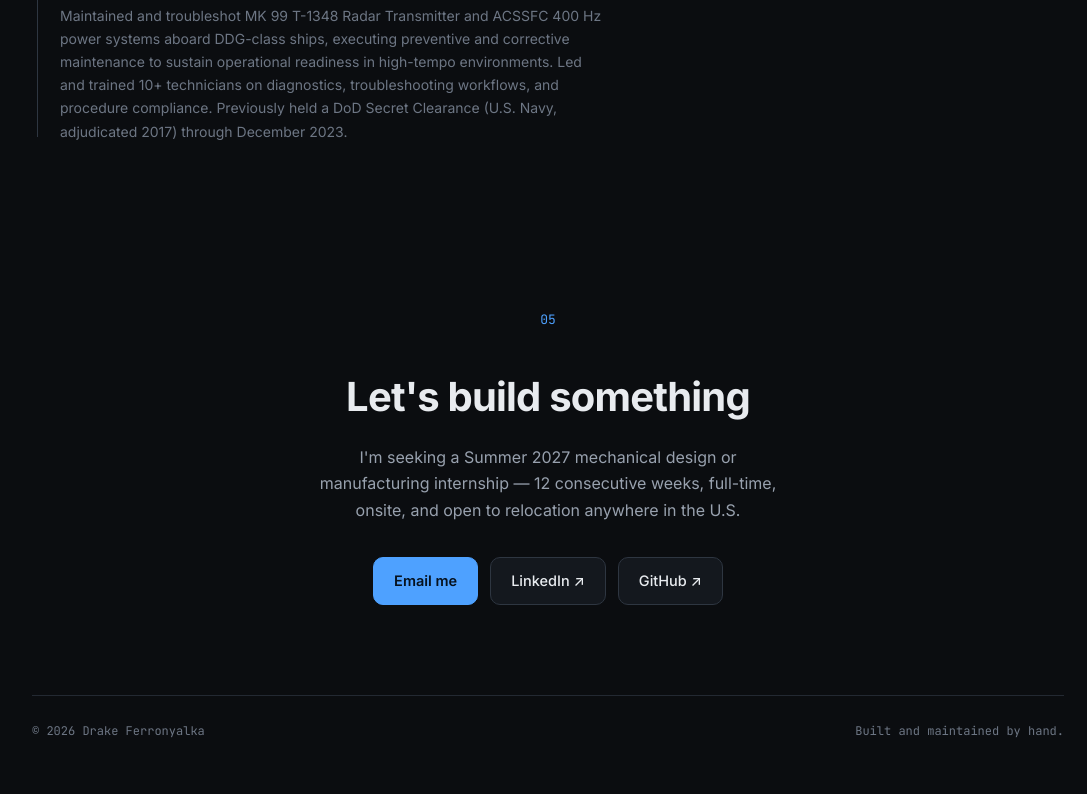
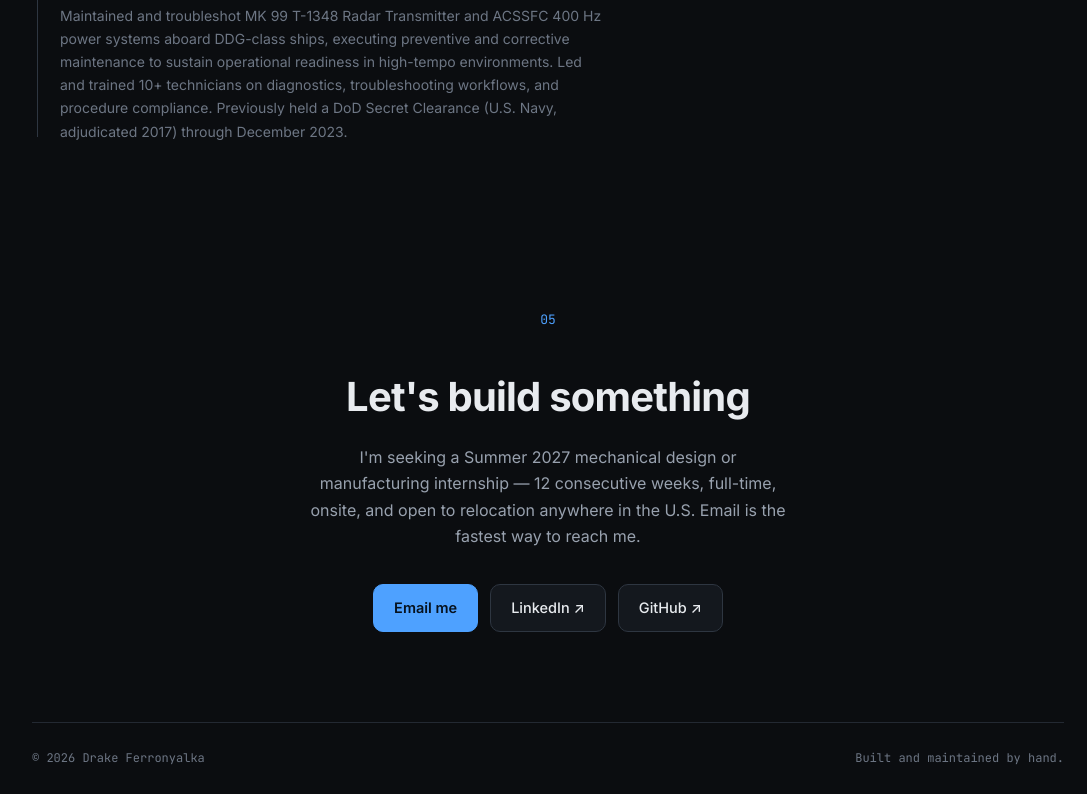
Before and after one commit to DFerronyalka/dferronyalka.github.io, a website: page index.html in a window 1280 px wide. Shown: the part 4507-5301 px from the top of the page, without its empty margins (92-1179 px from the left). Before the commit the page ends 5275 px from the top, so only its background shows below. Drawn offline with Linux system fonts and the light colour scheme.

Commit message:
Update index.html

```diff
--- a/index.html
+++ b/index.html
@@ -4,14 +4,14 @@
 <meta charset="utf-8">
 <meta name="viewport" content="width=device-width, initial-scale=1">
 <title>Drake Ferronyalka — Engineering Portfolio</title>
-<meta name="description" content="Drake Ferronyalka — Mechanical Engineering student at UCF, U.S. Navy veteran, DoD Secret Clearance. Mechanical design and manufacturing for flight hardware, mechanisms and GSE. Graduating 2028.">
+<meta name="description" content="Mechanical Engineering student at UCF and U.S. Navy veteran. Mechanical design and manufacturing for flight hardware, mechanisms and GSE. Machinist apprentice, UCF Office of Research.">
 
 <link rel="icon" href="favicon.svg" type="image/svg+xml">
 <link rel="icon" href="favicon.ico" sizes="32x32">
 <link rel="apple-touch-icon" href="apple-touch-icon.png">
 
 <meta property="og:title" content="Drake Ferronyalka — Engineering Portfolio">
-<meta property="og:description" content="Mechanical design for flight hardware, mechanisms and GSE. Navy veteran, DoD Secret, UCF machine shop apprentice.">
+<meta property="og:description" content="Mechanical design for flight hardware, mechanisms and GSE. Navy veteran, UCF machine shop apprentice.">
 <meta property="og:image" content="https://dferronyalka.github.io/og-image.png">
 <meta property="og:url" content="https://dferronyalka.github.io/">
 <meta property="og:type" content="website">
@@ -80,7 +80,7 @@
     <section id="contact" class="contact rv">
       <div class="sechead" style="justify-content:center"><span class="num">05</span></div>
       <h2 id="c-head">Let's build something</h2>
-      <p id="c-blurb">I'm seeking a Summer 2027 mechanical design or manufacturing internship — 12 consecutive weeks, full-time, onsite, and open to relocation anywhere in the U.S.</p>
+      <p>I'm seeking a Summer 2027 mechanical design or manufacturing internship — 12 consecutive weeks, full-time, onsite, and open to relocation anywhere in the U.S. Email is the fastest way to reach me.</p>
       <div class="cta" id="c-cta"></div>
     </section>
 
```
